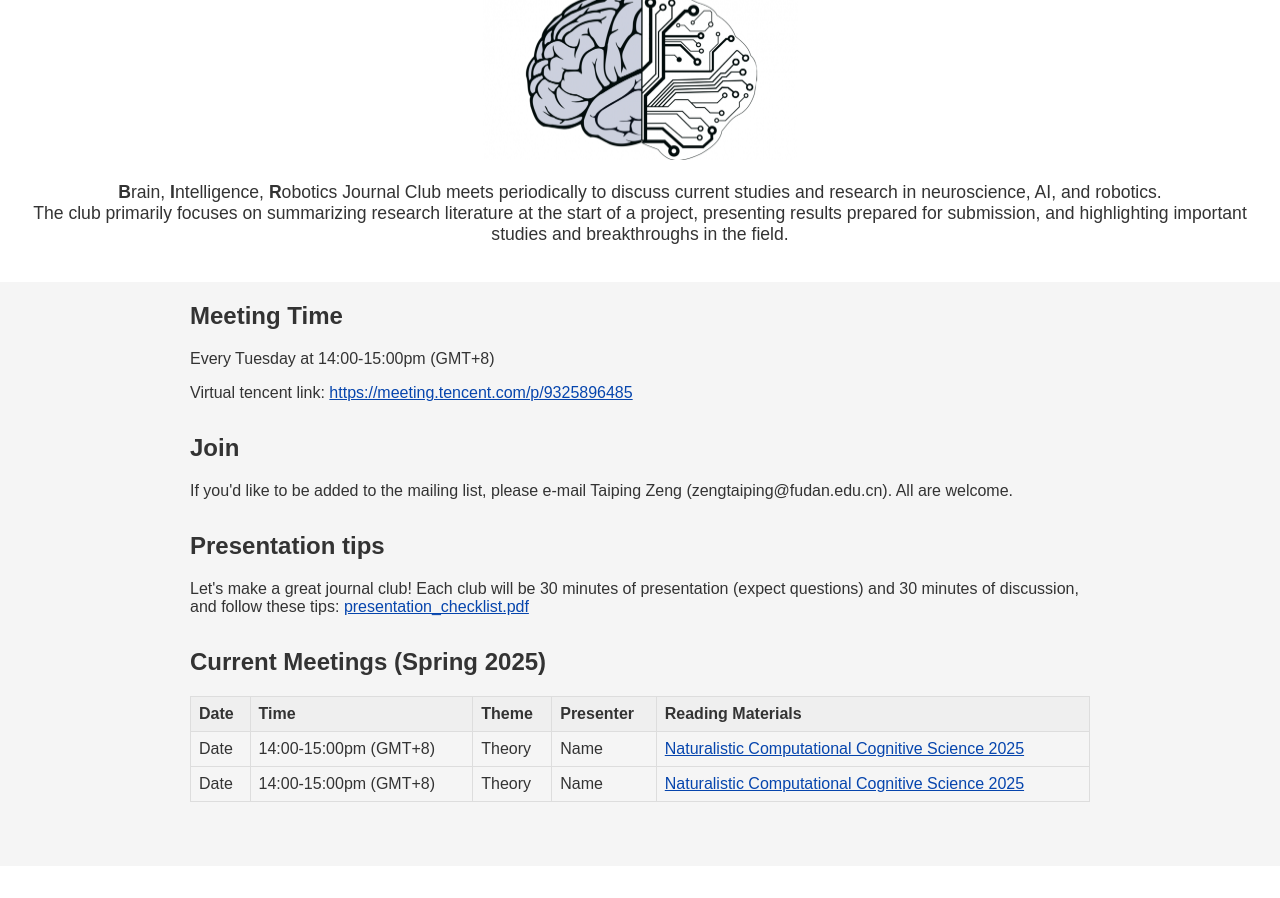
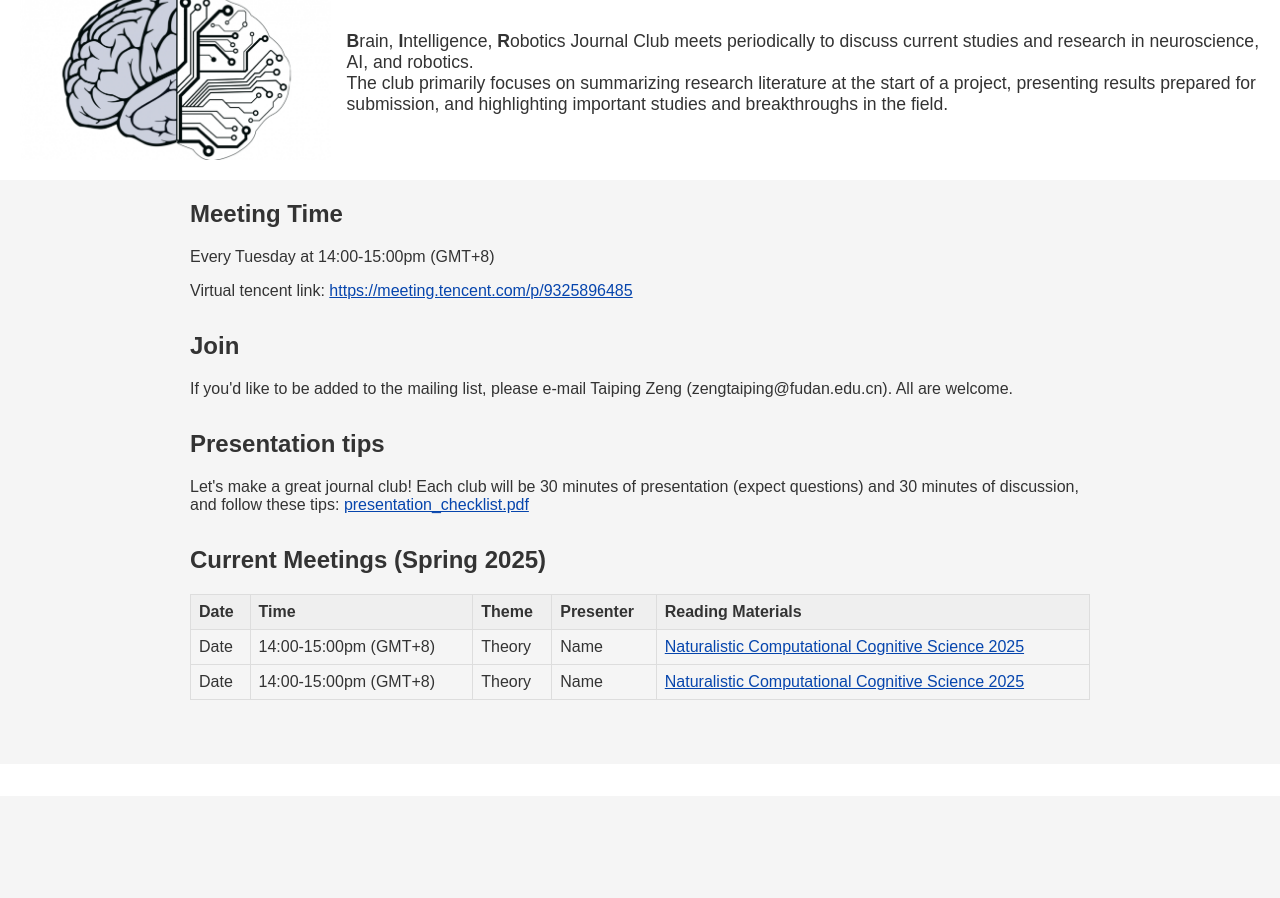
Before and after one commit to fudan-birlab/journal-club, a plain HTML site: page index.html in a window 1280 px wide. Shown: the part 72-970 px from the top of the page. After the commit the page ends 868 px from the top, so only its background shows below. Drawn offline with Linux system fonts and the light colour scheme.

Commit message:
Style header layout

```diff
--- a/index.html
+++ b/index.html
@@ -8,9 +8,11 @@
 <body>
   <header>
     <h1>Brain, Intelligence, and Robotics Journal Club</h1>
-    <img src="brain_to_computer.png" alt="" width="315" height="175">
-    <p class="description"><b>B</b>rain, <b>I</b>ntelligence, <b>R</b>obotics Journal Club meets periodically to discuss current studies and research in neuroscience, AI, and robotics.<br>
-       The club primarily focuses on summarizing research literature at the start of a project, presenting results prepared for submission, and highlighting important studies and breakthroughs in the field.</p>
+    <div class="hero">
+      <img src="brain_to_computer.png" alt="" width="315" height="175">
+      <p class="description"><b>B</b>rain, <b>I</b>ntelligence, <b>R</b>obotics Journal Club meets periodically to discuss current studies and research in neuroscience, AI, and robotics.<br>
+         The club primarily focuses on summarizing research literature at the start of a project, presenting results prepared for submission, and highlighting important studies and breakthroughs in the field.</p>
+    </div>
   </header>
 
   <main>
--- a/style.css
+++ b/style.css
@@ -10,6 +10,17 @@ header {
   padding: 20px;
   background: #fff;
   margin-bottom: 20px;
+}
+
+.hero {
+  display: flex;
+  align-items: center;
+  justify-content: center;
+  gap: 1rem;
+}
+
+.hero .description {
+  text-align: left;
 }
 
 header h1 {
```
